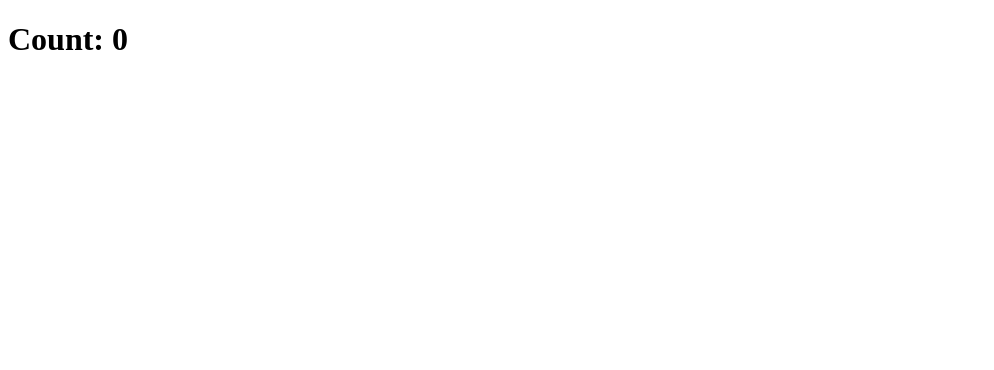
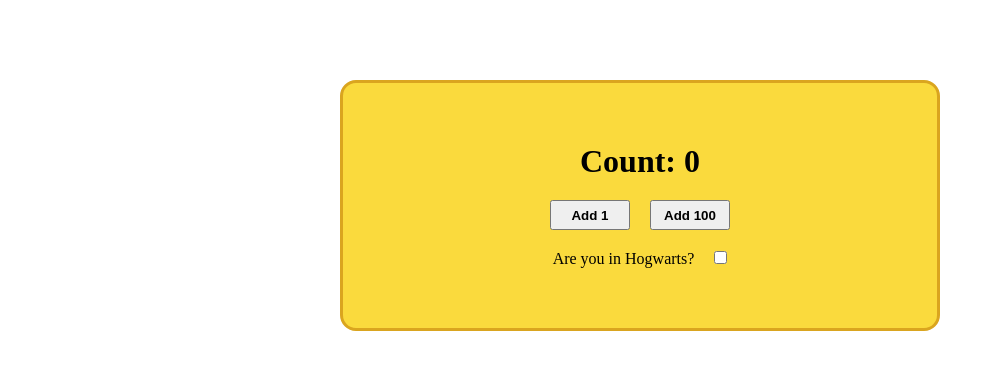
Before and after one commit to mate-academy/react_counter, a React (Create React App) app: page / in a window 1280 px wide. Shown: the top 370 px of the page, without its empty margins (0-994 px from the left). Built offline with nearby package versions, Linux system fonts and the light colour scheme; the HTML template or start-up script is replaced by a standard one.

Commit message:
Solution

```diff
--- a/src/App.scss
+++ b/src/App.scss
@@ -1 +1,5 @@
-// styles go here
+* {
+  margin: 0;
+  padding: 0;
+  box-sizing: border-box;
+}
--- a/src/App.tsx
+++ b/src/App.tsx
@@ -1,18 +1,11 @@
 import React from 'react';
 import './App.scss';
+import { Counter } from './components/Counter';
 
-class App extends React.Component {
-  addOne = () => {};
-
-  add100 = () => {};
-
-  increase = () => {};
-
-  render() {
-    return (
-      <h1>Count: 0</h1>
-    );
-  }
-}
+const App:React.FC = () => {
+  return (
+    <Counter />
+  );
+};
 
 export default App;
--- /dev/null
+++ b/src/components/Counter.scss
@@ -0,0 +1,49 @@
+.Counter {
+  width: 600px;
+  margin: 80px auto;
+  padding: 60px 0;
+  display: flex;
+  flex-direction: column;
+  align-items: center;
+  gap: 20px;
+  border: 3px solid #daa51f;
+  border-radius: 16px;
+  background-color: #fada3d;
+
+  &__label {
+    margin-right: 20px;
+  }
+}
+
+.Buttons {
+  display: flex;
+  flex-direction: row;
+  gap: 20px;
+
+  &__addMagic {
+    background-color: white;
+    animation-name: someMagic;
+    animation-duration: 2s;
+    animation-iteration-count: infinite;
+
+    &:hover {
+      -webkit-animation-play-state: paused;
+      -moz-animation-play-state: paused;
+      -o-animation-play-state: paused;
+      animation-play-state: paused;
+    }
+  }
+}
+
+.Button {
+  width: 80px;
+  height: 30px;
+  font-weight: bold;
+}
+
+@keyframes someMagic {
+  0%   {background-color: red;}
+  25%  {background-color: yellow;}
+  50%  {background-color: blue;}
+  100% {background-color: green;}
+}
--- /dev/null
+++ b/src/components/Counter.tsx
@@ -0,0 +1,84 @@
+/* eslint-disable jsx-a11y/label-has-associated-control */
+import React from 'react';
+import './Counter.scss';
+
+type State = {
+  counter: number;
+  checked: boolean;
+};
+
+export class Counter extends React.Component<{}, State> {
+  state: Readonly<State> = {
+    counter: 0,
+    checked: true,
+  };
+
+  addOne = () => {
+    this.setState(st => ({
+      counter: st.counter + 1,
+    }));
+  };
+
+  add100 = () => {
+    this.setState(st => ({
+      counter: st.counter + 100,
+    }));
+  };
+
+  increase = () => {
+    this.addOne();
+
+    if (this.state.counter % 5 === 0) {
+      this.add100();
+    }
+  };
+
+  changeBool = () => {
+    this.setState(st => ({
+      checked: !st.checked,
+    }));
+  };
+
+  render(): React.ReactNode {
+    return (
+      <div className="Counter">
+        <h1 className="Counter__title">{`Count: ${this.state.counter}`}</h1>
+        <div className="Counter__buttons Buttons">
+          <button
+            className="Buttons__addOne Button"
+            type="button"
+            onClick={this.addOne}
+          >
+            Add 1
+          </button>
+          <button
+            className="Buttons__addHundred Button"
+            type="button"
+            onClick={this.add100}
+          >
+            Add 100
+          </button>
+          <button
+            className="Buttons__addMagic Button"
+            type="button"
+            onClick={this.increase}
+            hidden={this.state.checked}
+          >
+            Magic
+          </button>
+        </div>
+        <form>
+          <label className="Counter__label" htmlFor="checkbox">
+            Are you in Hogwarts?
+          </label>
+          <input
+            className="Counter__checkbox"
+            type="checkbox"
+            id="checkbox"
+            onChange={this.changeBool}
+          />
+        </form>
+      </div>
+    );
+  }
+}
```
